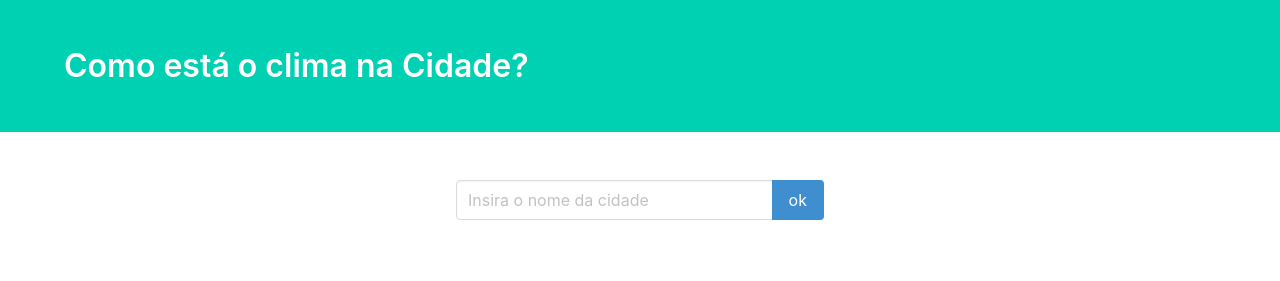
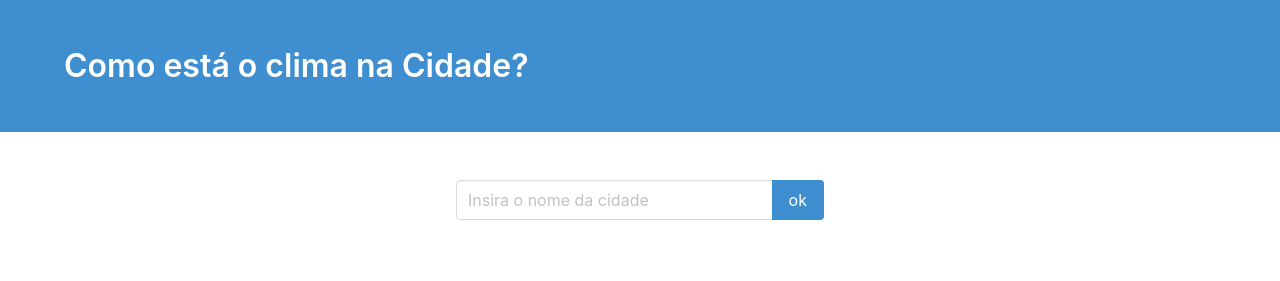
Before and after one commit to leandrolopesleal262016/teste_linx, a Django app: page / in a window 1280 px wide. Shown: the top 281 px of the page. Run offline with Django 3.2, Linux system fonts and the light colour scheme; data comes from the database, SQL or seed files in the repository; data that the repository does not hold is empty; some libraries are stand-ins or nearby versions.

Commit message:
Atualizado
Cor do background mudado de verde para azul

```diff
--- a/the_weather/weather/templates/weather/weather.html
+++ b/the_weather/weather/templates/weather/weather.html
@@ -11,7 +11,7 @@
 </head>
 
 <body>
-    <section class="hero is-primary">
+    <section class="hero is-info">
         <div class="hero-body">
             <div class="container">
                 <h1 class="title">
```
